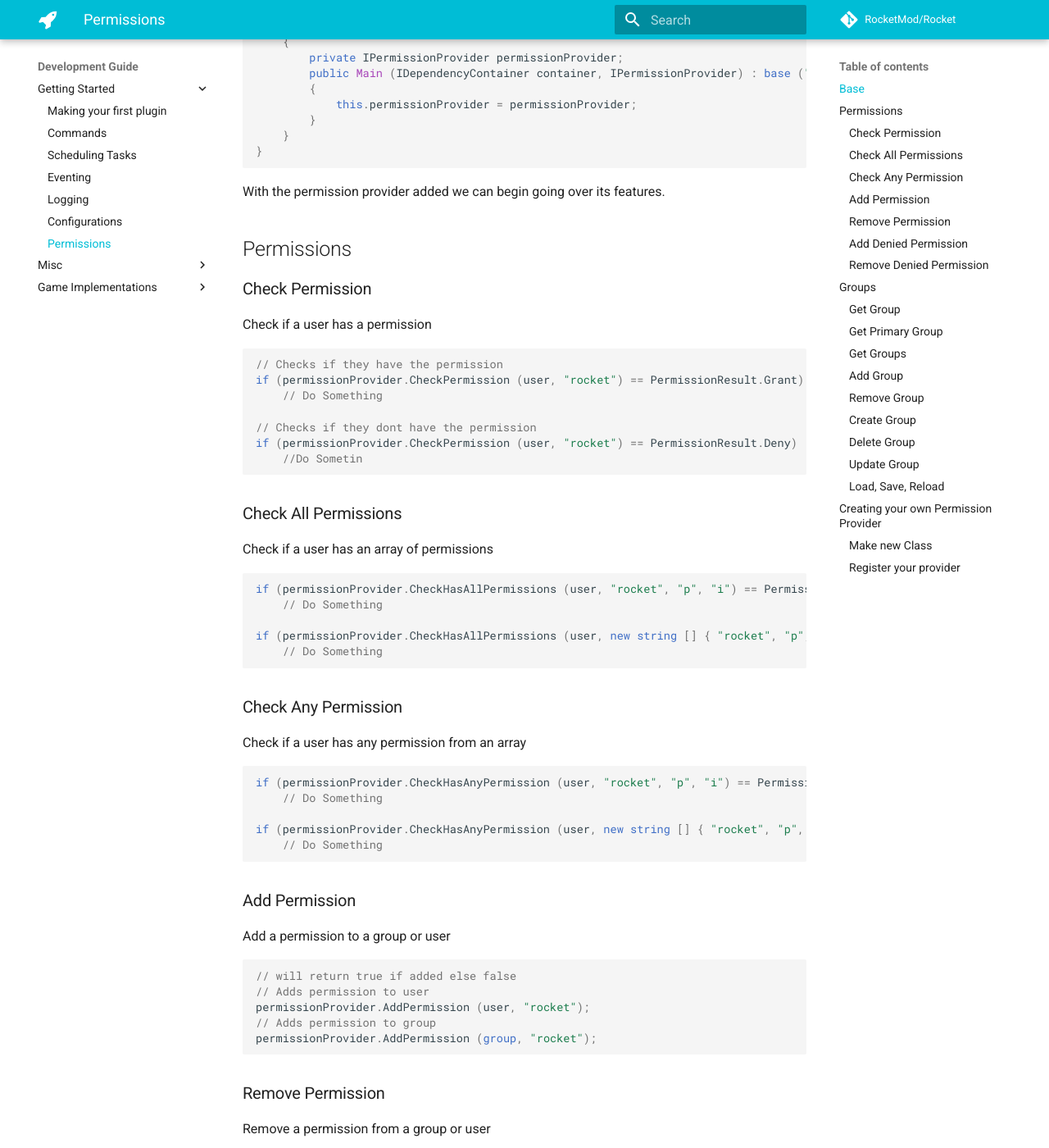
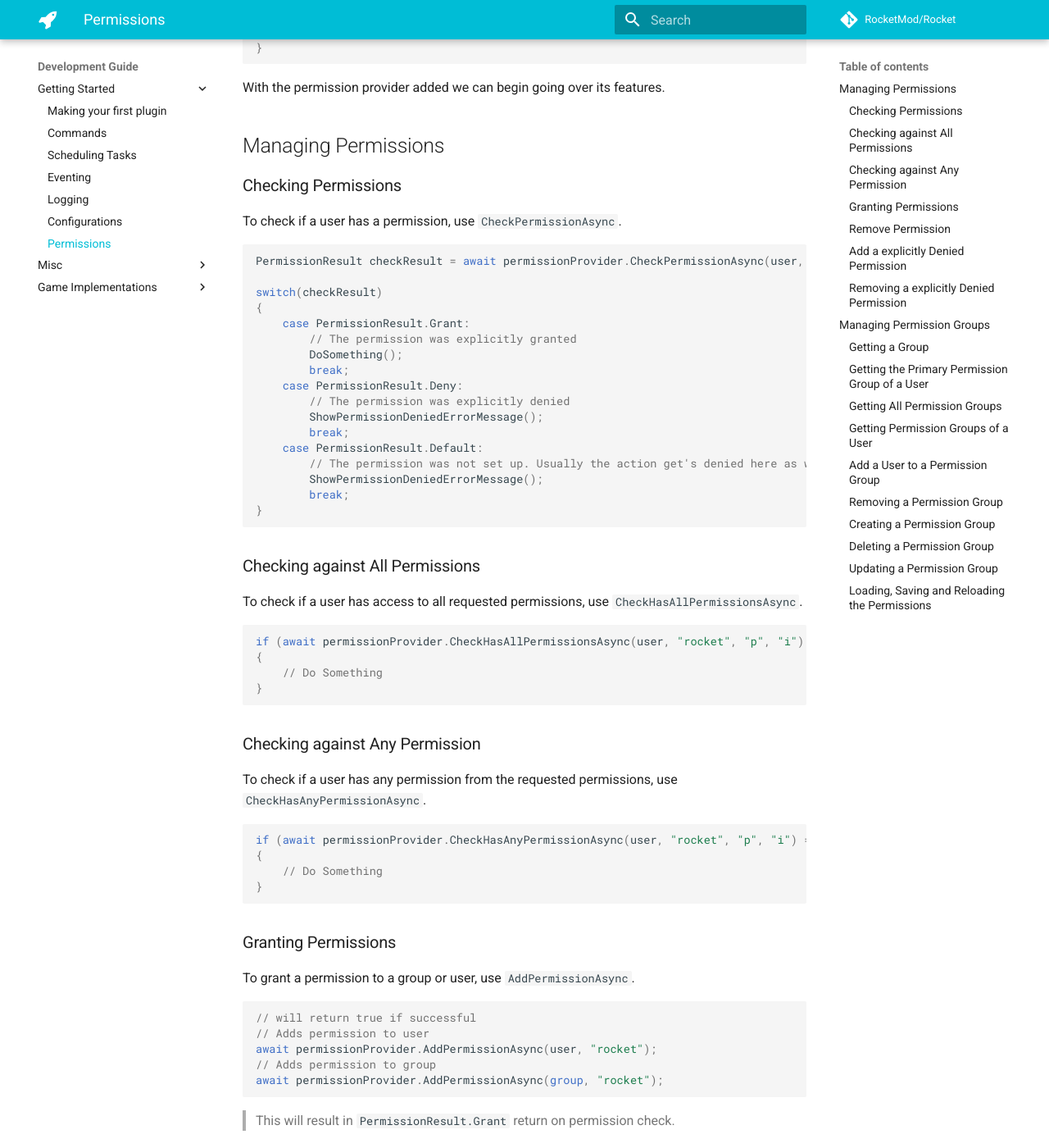
Before and after one commit to RocketMod/Rocket.Documentation, an MkDocs documentation site: the page built from content/development-guide/getting-started/permissions.md, in a window 1280 px wide and 1400 px high, scrolled down 463 px. Shown: the whole window at 82% size. Built offline with MkDocs 1.6.1 and Material for MkDocs 9.7.7, drawn with Linux system fonts in a browser that asks for light colours; comment, search, counter and statistics services are not loaded; old or Windows-style settings are respelled for this version of MkDocs; some of the changed text lies outside the part shown.

Commit message:
More updates.

````diff
--- a/content/development-guide/getting-started/permissions.md
+++ b/content/development-guide/getting-started/permissions.md
@@ -1,318 +1,200 @@
-> **Important: The examples in here may be outdated, feel free to help us keeping them up to date, you can simply edit them if you are logged in on GitHub.**
+Permissions are used to determine which users can execute an action and which can not.
 
-***
-## Base
-We need to first add the permission provider
-
+To access the permissions service, add the IPermissionProvider service to your plugin like this:
 ```csharp
 namespace SamplePlugin
 {
-	public class Main : Plugin
-	{
-		private IPermissionProvider permissionProvider;
-		public Main (IDependencyContainer container, IPermissionProvider) : base ("SamplePlugin", container)
-		{
-			this.permissionProvider = permissionProvider;
-		}
-	}
+    public class MyPluginMain : Plugin
+    {
+        private IPermissionProvider permissionProvider;
+        public MyPluginMain(IDependencyContainer container, IPermissionProvider) : base ("MyPlugin", container)
+        {
+            this.permissionProvider = permissionProvider;
+        }
+    }
 }
 ```
 With the permission provider added we can begin going over its features.
 
-## Permissions
-### Check Permission
-Check if a user has a permission
+## Managing Permissions
+### Checking Permissions
+To check if a user has a permission, use `CheckPermissionAsync`.
 
 ```csharp
-// Checks if they have the permission
-if (permissionProvider.CheckPermission (user, "rocket") == PermissionResult.Grant)
-	// Do Something
+PermissionResult checkResult = await permissionProvider.CheckPermissionAsync(user, "rocket");
 
-// Checks if they dont have the permission
-if (permissionProvider.CheckPermission (user, "rocket") == PermissionResult.Deny)
-	//Do Sometin
+switch(checkResult)
+{
+    case PermissionResult.Grant:
+        // The permission was explicitly granted
+        DoSomething();
+        break;
+    case PermissionResult.Deny:
+        // The permission was explicitly denied
+        ShowPermissionDeniedErrorMessage();
+        break;
+    case PermissionResult.Default:
+        // The permission was not set up. Usually the action get's denied here as well.
+        ShowPermissionDeniedErrorMessage();
+        break;
+}
 ```
 
-### Check All Permissions
-Check if a user has an array of permissions
+### Checking against All Permissions
+To check if a user has access to all requested permissions, use `CheckHasAllPermissionsAsync`.
+```csharp
+if (await permissionProvider.CheckHasAllPermissionsAsync(user, "rocket", "p", "i") == PermissionResult.Grant)
+{
+    // Do Something
+}
+```
+
+### Checking against Any Permission
+To check if a user has any permission from the requested permissions, use `CheckHasAnyPermissionAsync`.
+```csharp
+if (await permissionProvider.CheckHasAnyPermissionAsync(user, "rocket", "p", "i") == PermissionResult.Grant)
+{
+    // Do Something
+}
+```
+
+### Granting Permissions
+To grant a permission to a group or user, use `AddPermissionAsync`.
 
 ```csharp
-if (permissionProvider.CheckHasAllPermissions (user, "rocket", "p", "i") == PermissionResult.Grant)
-	// Do Something
-
-if (permissionProvider.CheckHasAllPermissions (user, new string [] { "rocket", "p", "i" }) == PermissionResult.Grant)
-	// Do Something
+// will return true if successful
+// Adds permission to user
+await permissionProvider.AddPermissionAsync(user, "rocket");
+// Adds permission to group
+await permissionProvider.AddPermissionAsync(group, "rocket");
 ```
 
-### Check Any Permission
-Check if a user has any permission from an array
-
-```csharp
-if (permissionProvider.CheckHasAnyPermission (user, "rocket", "p", "i") == PermissionResult.Grant)
-	// Do Something
-
-if (permissionProvider.CheckHasAnyPermission (user, new string [] { "rocket", "p", "i" }) == PermissionResult.Grant)
-	// Do Something
-```
-
-### Add Permission
-Add a permission to a group or user
-
-```csharp
-// will return true if added else false
-// Adds permission to user
-permissionProvider.AddPermission (user, "rocket");
-// Adds permission to group
-permissionProvider.AddPermission (group, "rocket");
-```
+> This will result in `PermissionResult.Grant` return on permission check.
 
 ### Remove Permission
-Remove a permission from a group or user
+To remove a permission from a group or user, use `RemovePermissionAsync`.
 
 ```csharp
 // will return true if removed else false
 // Remove permission from user
-permissionProvider.RemovePermission (user, "rocket");
+await permissionProvider.RemovePermissionAsync(user, "rocket");
 // Remove permission from group
-permissionProvider.RemovePermission (group, "rocket");
+await permissionProvider.RemovePermissionAsync(group, "rocket");
 ```
 
-### Add Denied Permission
-Deny a permission from a group or user (full override only way to restore permission is to remove the deny)
+> This will result in `PermissionResult.Default` return on permission check.
+
+### Add a explicitly Denied Permission
+To deny a permission from a group or user use `AddDeniedPermissionAsync`. This will override any explicit grants, inherited or not.
 
 ```csharp
 // returns true if added else false
 // Add to user
-permissionProvider.AddDeniedPermission (user, "heal");
+await permissionProvider.AddDeniedPermissionAsync(user, "heal");
 // Add to group
-permissionProvider.AddDeniedPermission (group, "heal");
+await permissionProvider.AddDeniedPermissionAsync(group, "heal");
 ```
 
-### Remove Denied Permission
-Remove the deny of a permission
+> This will result in `PermissionResult.Denied` return on permission check.
+
+### Removing a explicitly Denied Permission
+To remove explicit denying of a permission, use `RemoveDeniedPermissionAsync`.
 
 ```csharp
 // returns true if removed else false
 // Remove from user
-permissionProvider.RemoveDeniedPermission (user, "heal");
+await permissionProvider.RemoveDeniedPermissionAsync(user, "heal");
 // Remove from group
-permissionProvider.RemoveDeniedPermission (group, "heal");
+await permissionProvider.RemoveDeniedPermissionAsync(group, "heal");
 ```
 
-## Groups
-### Get Group
-Get a group by Id
+> This will result in `PermissionResult.Default` return on permission check.
+
+## Managing Permission Groups
+### Getting a Group
+To get a group by it's ID, use `GetGroupAsync`.
 
 ```csharp
-IPermissionGroup group = permissionProvider.GetGroup ("vip");
+IPermissionGroup group = await permissionProvider.GetGroupAsync("vip");
 ```
 
-### Get Primary Group
-Get a users primary group
+### Getting the Primary Permission Group of a User
+To get a user's primary group, use `GetPrimaryGroupAsync`.
 
 ```csharp
-IPermissionGroup group = permissionProvider.GetPrimaryGroup (user);
+IPermissionGroup group = await permissionProvider.GetPrimaryGroupAsync(user);
 ```
 
-### Get Groups
-Get all groups
+### Getting All Permission Groups
+To get all permission groups, use `GetGroupsAsync`.
 
 ```csharp
-// Returns all groups
-IEnumerable<IPermissionGroup> groups = permissionProvider.GetGroups ();
-
-// Returns all groups a user has
-IEnumerable<IPermissionGroup> groups = permissionProvider.GetGroups (user);
+IEnumerable<IPermissionGroup> groups = await permissionProvider.GetGroupsAsync();
 ```
 
-### Add Group
-Add a group to a user
+### Getting Permission Groups of a User
+To get permission groups of a user, use `GetGroupsAsync(user)`.
+```csharp
+IEnumerable<IPermissionGroup> groups = await permissionProvider.GetGroupsAsync(user);
+```
+
+### Add a User to a Permission Group
+To add a user to a permission group, use `AddGroupAsync`.
 
 ```csharp
-IPermissionGroup group = permissionProvider.GetGroup ("vip");
+IPermissionGroup group = await permissionProvider.GetGroupAsync("vip");
 if (group == null)
 	return; // Group doesnt exist
-permissionProvider.AddGroup (user, group);
+
+await permissionProvider.AddGroupAsync(user, group);
 ```
 
-### Remove Group
-Remove a group from a user
+### Removing a Permission Group
+To remove a user from a permission group, use `RemoveGroupAsync`.
 
 ```csharp
-IPermissionGroup group = permissionProvider.GetGroup ("vip");
+IPermissionGroup group = permissionProvider.GetGroupAsync("vip");
 if (group == null)
 	return; // Group doesnt exist
-permissionProvider.RemoveGroup (user, group);
+
+await permissionProvider.RemoveGroupAsync(user, group);
 ```
 
-### Create Group
-Create a new group
+### Creating a Permission Group
+To create a new group, use `CreateGroupAsync`:
 
 ```csharp
-permissionProvider.CreateGroup (new PermissionGroup ()
+await permissionProvider.CreateGroupAsync(new PermissionGroup()
 {
 	Id = "vip",
 	Name = "VIP",
-	etc
+	...
 });
 ```
 
-### Delete Group
-Delete a group
+### Deleting a Permission Group
+To delete a group, use `DeleteGroupAsync`:
 
 ```csharp
-permissionProvider.DeleteGroup (group);
+await permissionProvider.DeleteGroupAsync(group);
 ```
 
-### Update Group
-Update a group
+### Updating a Permission Group
+To updates a group, use `UpdateGroupAsync`:
 
 ```csharp
-var group = permissionProvider.GetGroup ("vip");
+var group = await permissionProvider.GetGroupAsync("vip");
+
+// Note: It is not guaranteed that you can change a Group's ID after it has been set.
 group.Name = "Gold";
 
-permissionProvider.UpdateGroup (group);
+await permissionProvider.UpdateGroupAsync(group);
 ```
 
-### Load, Save, Reload
+### Loading, Saving and Reloading the Permissions
 
 ```csharp
-permissionProvider.Load (context);
-permissionProvider.Save ();
-permissionProvider.Reload ();
+await permissionProvider.LoadAsync(context); // load from a config context
+await permissionProvider.SaveAsync(); // save to config
+await permissionProvider.ReloadAsync(); // reload from config
 ```
-
-## Creating your own Permission Provider
-### Make new Class
-Create the Permission Provider and implement its features. You can see examples from the [ConfigurationPermissionProvider] (https://github.com/RocketMod/Rocket/blob/master/Rocket.Core/Permissions/ConfigurationPermissionProvider.cs) and [ConsolePermissionProvider](https://github.com/RocketMod/Rocket/blob/master/Rocket.Core/Permissions/ConsolePermissionProvider.cs)
-
-```csharp
-namespace SamplePlugin
-{
-	[ServicePriority (Priority = ServicePriority.High)]
-	public class MySamplePermissionProvider : IPermissionProvider
-	{
-		public MySamplePermissionProvider ()
-		{
-
-		}
-
-		public string ServiceName => "SampleProvider";
-
-		public bool SupportsTarget (IIdentity target)
-		{
-			// Implement
-		}
-
-		public PermissionResult CheckPermission (IIdentity target, string permission)
-		{
-			// Implement
-		}
-
-		public PermissionResult CheckHasAllPermissions (IIdentity target, params string [] permissions)
-		{
-			// Implement
-		}
-
-		public PermissionResult CheckHasAnyPermission (IIdentity target, params string [] permissions)
-		{
-			// Implement
-		}
-
-		public bool AddDeniedPermission (IIdentity target, string permission)
-		{
-			// Implement
-		}
-
-		public bool AddGroup (IIdentity target, IPermissionGroup group)
-		{
-			// Implement
-		}
-
-		public bool AddPermission (IIdentity target, string permission)
-		{
-			// Implement
-		}
-
-		public bool CreateGroup (IPermissionGroup group)
-		{
-			// Implement
-		}
-
-		public bool DeleteGroup (IPermissionGroup group)
-		{
-			// Implement
-		}
-
-		public IPermissionGroup GetGroup (string id)
-		{
-			// Implement
-		}
-
-		public IEnumerable<IPermissionGroup> GetGroups (IIdentity target)
-		{
-			// Implement
-		}
-
-		public IEnumerable<IPermissionGroup> GetGroups ()
-		{
-			// Implement
-		}
-
-		public IPermissionGroup GetPrimaryGroup (IUser user)
-		{
-			// Implement
-		}
-
-		public void Load (IConfigurationContext context)
-		{
-			// Implement
-		}
-
-		public void Reload ()
-		{
-			// Implement
-		}
-
-		public bool RemoveDeniedPermission (IIdentity target, string permission)
-		{
-			// Implement
-		}
-
-		public bool RemoveGroup (IIdentity target, IPermissionGroup group)
-		{
-			// Implement
-		}
-
-		public bool RemovePermission (IIdentity target, string permission)
-		{
-			// Implement
-		}
-
-		public void Save ()
-		{
-			// Implement
-		}
-
-		public bool UpdateGroup (IPermissionGroup group)
-		{
-			// Implement
-		}
-	}
-}
-```
-
-### Register your provider
-
-```csharp
-namespace SamplePlugin
-{
-	public class Main : Plugin
-	{
-		public Main (IDependencyContainer container) : base ("Sample Plugin", container)
-		{
-			container.RegisterSingletonType <IPermissionProvider, MySamplePermissionProvider> ();
-		}
-	}
-}
-```
````
Also changed, not shown: content/development-guide/getting-started/commands.md (+8 -3 lines), content/development-guide/getting-started/configuration.md (+76 -80 lines), content/development-guide/getting-started/eventing.md (+16 -15 lines), content/development-guide/getting-started/logging.md (+12 -6 lines).
